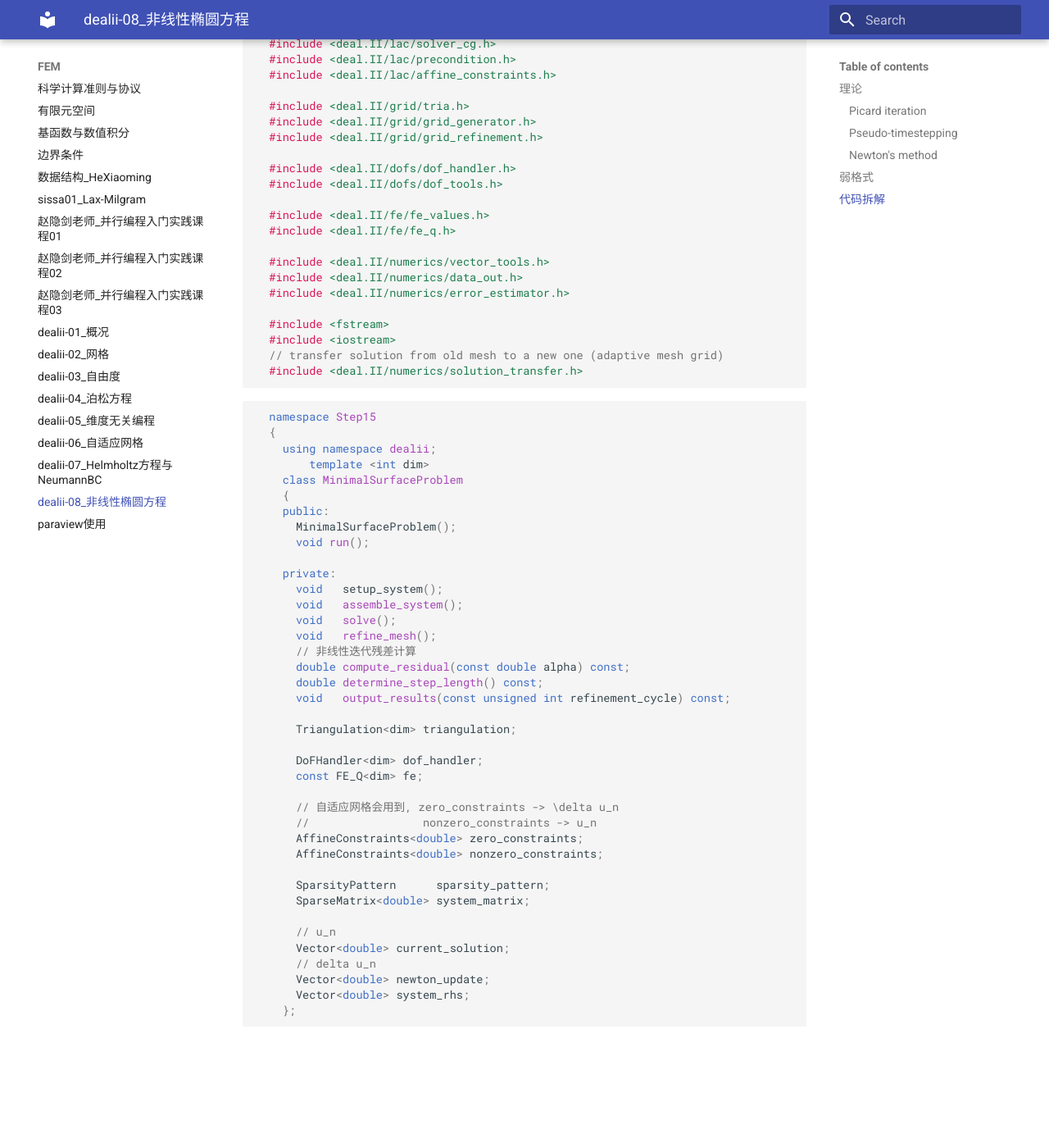
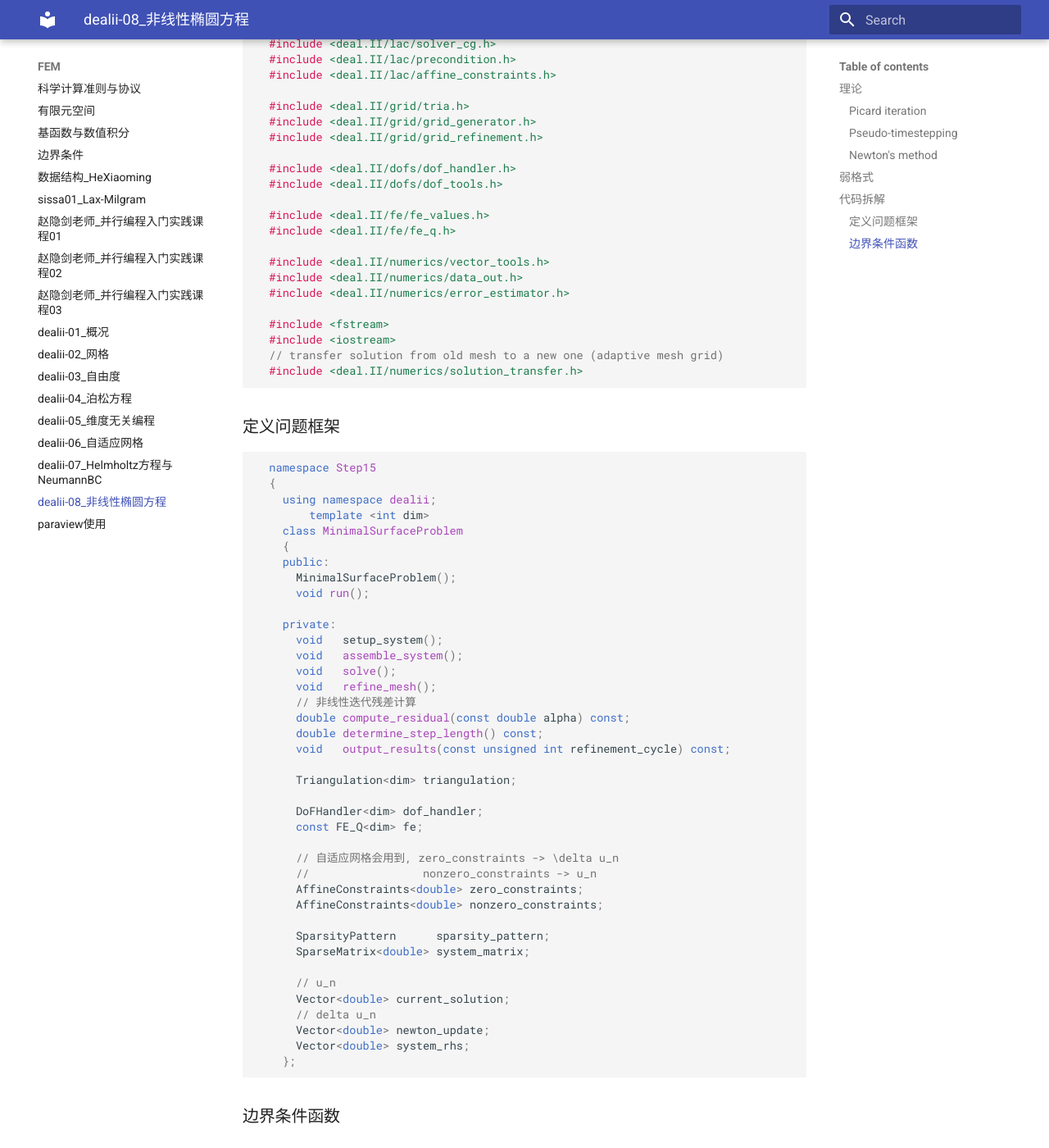
Before and after one commit to ymma98/technotes, an MkDocs documentation site: the page built from docs/FEM/dealii-08_非线性椭圆方程.md, in a window 1280 px wide and 1400 px high, scrolled down 6763 px. Shown: the whole window at 82% size. Built offline with MkDocs 1.6.1 and Material for MkDocs 9.7.7, drawn with Linux system fonts in a browser that asks for light colours; before the commit the page ends 8039 px from its top, so only the background shows below that.

Commit message:
docs/FEM/dealii-08_非线性椭圆方程.md updated from https://stackedit.cn/

````diff
--- a/docs/FEM/dealii-08_非线性椭圆方程.md
+++ b/docs/FEM/dealii-08_非线性椭圆方程.md
@@ -257,6 +257,8 @@ where the surface attains the values $u(x, y) \Big|_{\partial \Omega} = g(x, y)
   #include <deal.II/numerics/solution_transfer.h>
 ```
 
+### 定义问题框架
+
 ```cpp
   namespace Step15
   {
@@ -299,10 +301,12 @@ where the surface attains the values $u(x, y) \Big|_{\partial \Omega} = g(x, y)
     };
 ```
 
+### 边界条件函数
+
 
 
 
 <!--stackedit_data:
-eyJoaXN0b3J5IjpbMTM3OTAzMDI0NywtMTM5MTA0NTIwNywxOT
-Q1NDQ0MjgxXX0=
+eyJoaXN0b3J5IjpbLTU4NTE4NjM5OSwxMzc5MDMwMjQ3LC0xMz
+kxMDQ1MjA3LDE5NDU0NDQyODFdfQ==
 -->
````
